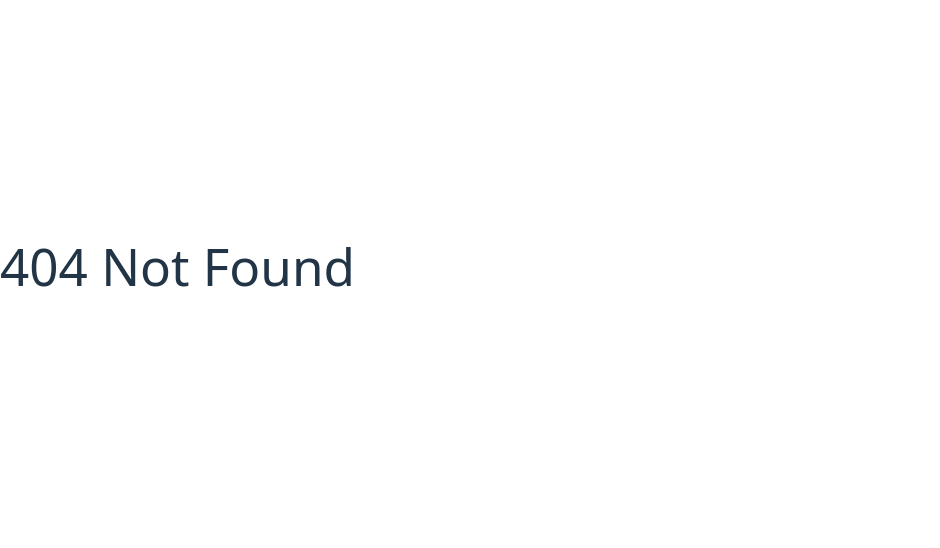
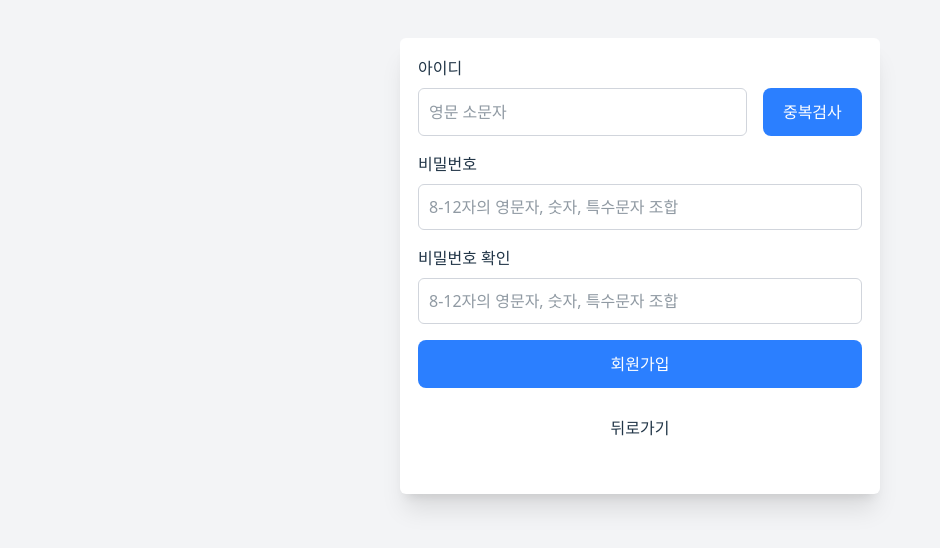
Before and after one commit to codemate-fullstack14/Codemate-Frontend, a React (Vite) app: page /user/register in a window 1280 px wide. Before the commit this address had no page. Shown: the part 134-682 px from the top of the page, without its empty margins (0-940 px from the left). Built offline with nearby package versions, Linux system fonts and the light colour scheme.

Commit message:
Create auth register page

```diff
--- a/src/App.tsx
+++ b/src/App.tsx
@@ -1,8 +1,9 @@
 import { Route, Routes } from "react-router-dom";
-import LoginPage from "./pages/login";
+import LoginPage from "./pages/auth/login";
 import LayoutContainer from "./components/layouts/layout";
 import MainPage from "./pages/main";
 import ProtectedRoute from "./utils/ProtectedRoute";
+import UserRegister from "./pages/auth/register";
 
 function App() {
   return (
@@ -10,6 +11,7 @@ function App() {
       <Routes>
         {/* 로그인 페이지는 보호하지 않음 */}
         <Route path="/login" element={<LoginPage />} />
+        <Route path="/user/register" element={<UserRegister />} />
 
         {/* 보호 라우트 */}
         <Route element={<ProtectedRoute />}>
--- a/src/pages/login/index.tsx
+++ b/src/pages/auth/login/index.tsx
@@ -23,19 +23,19 @@ function LoginPage() {
           className="p-2.5 w-full border border-gray-300 rounded-md mb-4"
         />
 
-        <div className="mb-6 w-full text-end">
+        <button
+          type="submit"
+          className="mb-6 h-12 bg-blue-500 text-white w-full font-bold"
+        >
+          로그인
+        </button>
+
+        <div className=" w-full text-end">
           <span className="mr-2 text-gray-500">아직 회원이 아니시라면</span>
-          <Link to={"/register"} className="">
+          <Link to={"/user/register"} className="">
             회원가입 &gt;
           </Link>
         </div>
-
-        <button
-          type="submit"
-          className="bg-blue-500 text-white w-full font-bold h-12"
-        >
-          로그인
-        </button>
       </div>
     </div>
   );
--- /dev/null
+++ b/src/pages/auth/register/index.tsx
@@ -0,0 +1,62 @@
+import { Link } from "react-router-dom";
+
+function UserRegister() {
+  return (
+    <div className="bg-gray-100 w-dvw h-dvh flex justify-center items-center">
+      <div className="bg-white w-120 py-4.5 px-4.5 rounded-md flex flex-col justify-center items-start shadow-xl">
+        <label htmlFor="user-id" className="mb-2">
+          아이디
+        </label>
+        <div className="flex w-full mb-4">
+          <input
+            id="user-id"
+            type="text"
+            placeholder="영문 소문자"
+            className="flex-1 p-2.5 w-full border border-gray-300 rounded-md mr-4 "
+          />
+          <button
+            type="submit"
+            className="bg-blue-500 text-white font-bold h-12"
+          >
+            중복검사
+          </button>
+        </div>
+
+        <label htmlFor="user-password" className="mb-2">
+          비밀번호
+        </label>
+        <input
+          id="user-password"
+          type="password"
+          placeholder="8-12자의 영문자, 숫자, 특수문자 조합"
+          className="p-2.5 w-full border border-gray-300 rounded-md mb-4"
+        />
+
+        <label htmlFor="user-password-check" className="mb-2">
+          비밀번호 확인
+        </label>
+        <input
+          id="user-password-check"
+          type="password"
+          placeholder="8-12자의 영문자, 숫자, 특수문자 조합"
+          className="p-2.5 w-full border border-gray-300 rounded-md mb-4"
+        />
+
+        <button
+          type="submit"
+          className="w-full h-12 bg-blue-500 text-white font-bold rounded-md mb-4"
+        >
+          회원가입
+        </button>
+
+        <div className="mb-6 w-full h-12  text-center font-bold leading-[3rem] ">
+          <Link to={"/login"} className="inline-block w-full">
+            뒤로가기
+          </Link>
+        </div>
+      </div>
+    </div>
+  );
+}
+
+export default UserRegister;
```
